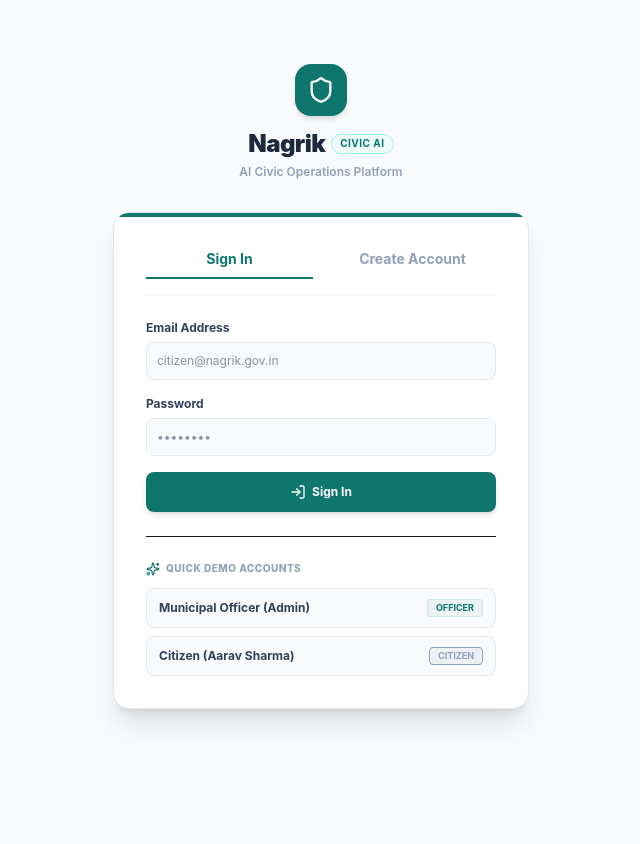
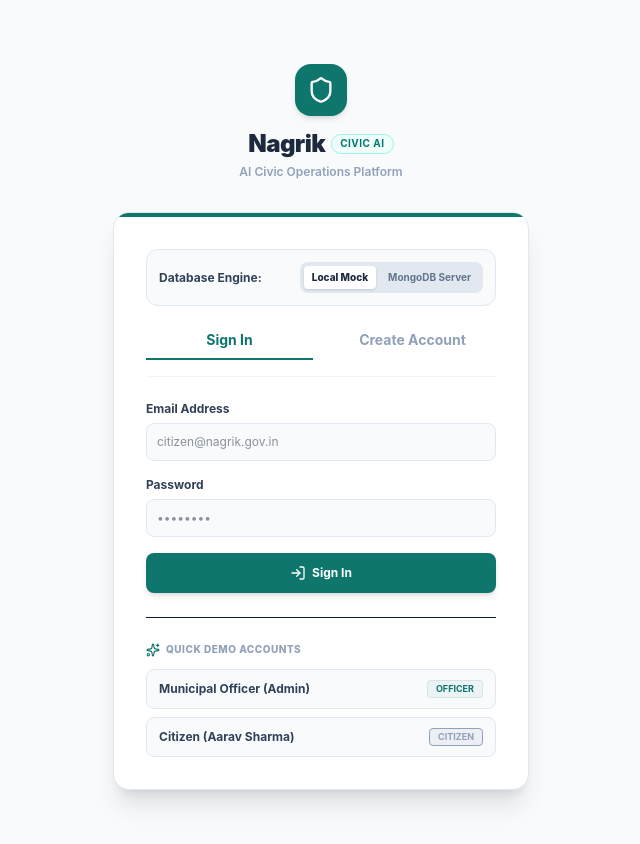
Before and after one commit to Krish30p/Nagrik, a React (Vite) app in the folder frontend/: page /login in a window 1280 px wide. Shown: the top 844 px of the page, without its empty margins (319-959 px from the left). Before the commit the page ends 821 px from the top, so only its background shows below. Built offline with nearby package versions, Linux system fonts and the light colour scheme; no server answers.

Commit message:
feat: add database mode configuration and Login page with service toggle functionality

```diff
--- a/frontend/src/pages/Login.tsx
+++ b/frontend/src/pages/Login.tsx
@@ -1,6 +1,7 @@
 import React, { useState } from "react";
 import { useNavigate } from "react-router-dom";
 import { authService } from "../services/auth";
+import { USE_MOCK_SERVICES } from "../services/config";
 import { Shield, Sparkles, LogIn, UserPlus } from "lucide-react";
 
 export const Login: React.FC = () => {
@@ -57,6 +58,41 @@ export const Login: React.FC = () => {
       <div className="bg-white border border-slate-200 rounded-2xl shadow-xl overflow-hidden">
         <div className="government-banner"></div>
         <div className="p-6 md:p-8">
+          {/* Database Mode Selector Toggle */}
+          <div className="mb-6 p-3 bg-slate-50 border border-slate-200 rounded-xl flex items-center justify-between gap-4">
+            <span className="text-xs font-bold text-slate-700">Database Engine:</span>
+            <div className="flex gap-1 bg-slate-200 p-1 rounded-lg">
+              <button
+                type="button"
+                onClick={() => {
+                  localStorage.setItem("nagrik_use_mock", "true");
+                  window.location.reload();
+                }}
+                className={`text-[10px] font-bold px-2 py-1 rounded transition-all ${
+                  USE_MOCK_SERVICES
+                    ? "bg-white text-slate-800 shadow-sm font-extrabold"
+                    : "text-slate-500 hover:text-slate-750"
+                }`}
+              >
+                Local Mock
+              </button>
+              <button
+                type="button"
+                onClick={() => {
+                  localStorage.setItem("nagrik_use_mock", "false");
+                  window.location.reload();
+                }}
+                className={`text-[10px] font-bold px-2 py-1 rounded transition-all ${
+                  !USE_MOCK_SERVICES
+                    ? "bg-white text-slate-800 shadow-sm font-extrabold"
+                    : "text-slate-500 hover:text-slate-750"
+                }`}
+              >
+                MongoDB Server
+              </button>
+            </div>
+          </div>
+
           <div className="flex gap-4 border-b border-slate-100 pb-4 mb-6">
             <button
               onClick={() => {
--- a/frontend/src/services/config.ts
+++ b/frontend/src/services/config.ts
@@ -2,10 +2,7 @@ export const API_URL = import.meta.env.VITE_API_URL || "http://localhost:5000/ap
 export const GOOGLE_MAPS_API_KEY = import.meta.env.VITE_GOOGLE_MAPS_API_KEY || "";
 export const GEMINI_API_KEY = ""; // Kept as stub for local mock agent type compatibility
 
-// Set mock mode either via environment variables or a localStorage override
-export const USE_MOCK_SERVICES =
-  import.meta.env.VITE_USE_MOCK === "true" ||
-  localStorage.getItem("nagrik_use_mock") === "true" ||
-  !localStorage.getItem("nagrik_jwt") && localStorage.getItem("nagrik_user") !== null;
+// Default to mock mode (true) unless the user explicitly toggles it to false (MongoDB server mode)
+export const USE_MOCK_SERVICES = localStorage.getItem("nagrik_use_mock") !== "false";
 
 console.log(`[Nagrik Config] Client mode: ${USE_MOCK_SERVICES ? "LOCAL BROWSER SIMULATION" : "MONGODB SERVER CONNECTED"}`);
```
